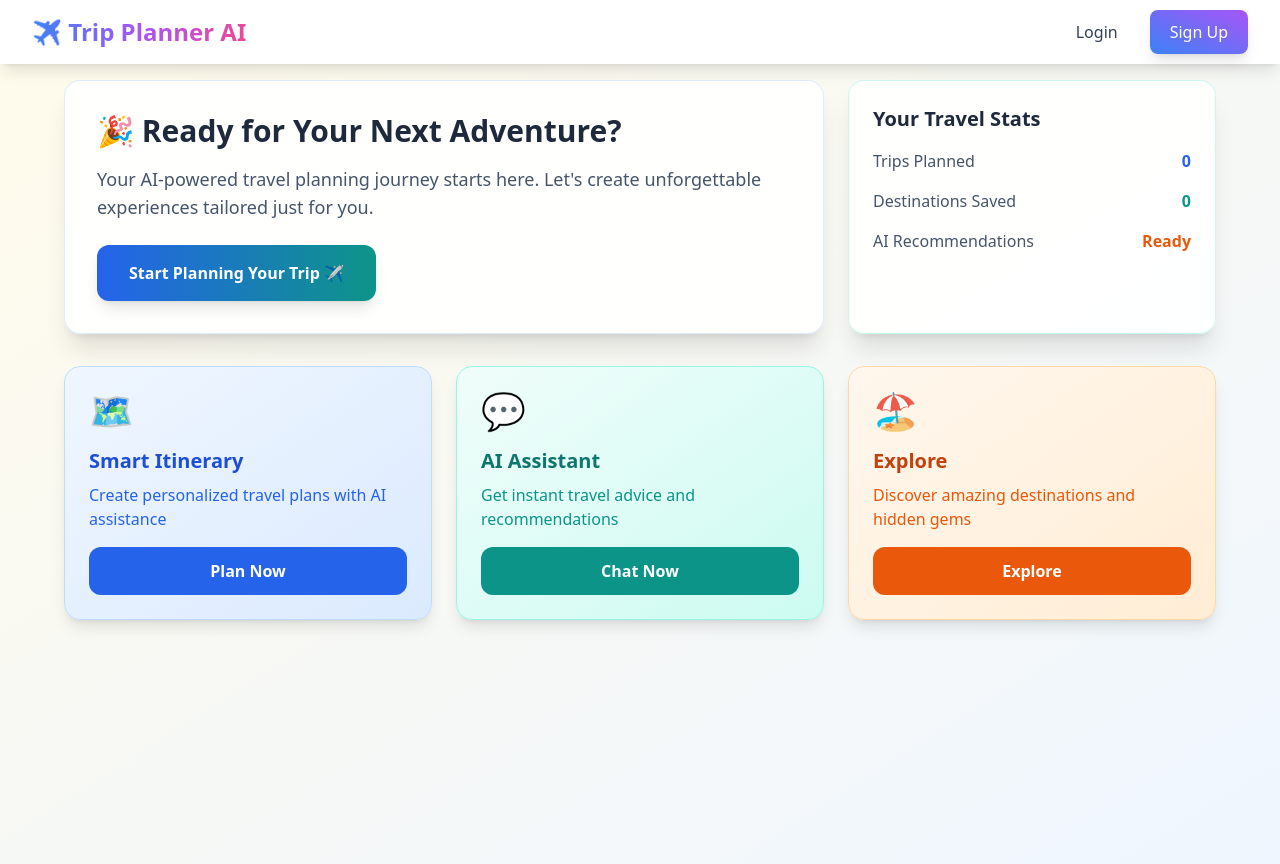
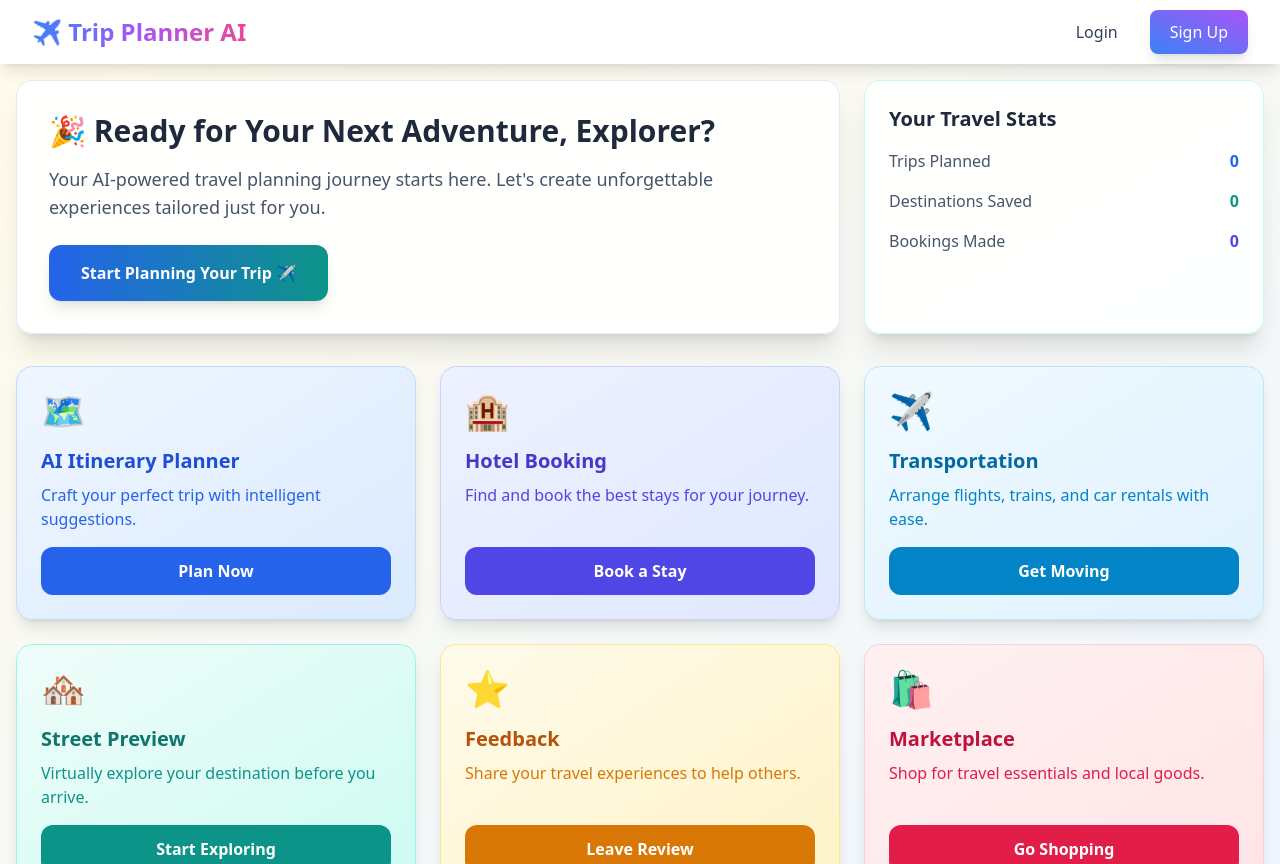
Before and after one commit to DharanSJIT/sih-ai-tourism, a React (Vite) app: page /dashboard in a window 1280 px wide. Built offline with nearby package versions, Linux system fonts and the light colour scheme; no server answers.

Commit message:
first commit

```diff
--- a/src/App.jsx
+++ b/src/App.jsx
@@ -8,7 +8,7 @@ import { auth } from "./firebase";
 // Import your page and component files
 import Welcome from "./pages/Welcome";
 import Login from "./pages/Login";
-import SignUp from "./pages/SignUp";
+import SignUp from "./pages/Signup";
 import Dashboard from "./components/Dashboard";
 import Navbar from "./components/Navbar";
 
--- a/src/components/Dashboard.jsx
+++ b/src/components/Dashboard.jsx
@@ -7,6 +7,101 @@ import { auth } from "../firebase";
 export default function Dashboard() {
   const navigate = useNavigate();
   const [user] = useAuthState(auth);
+
+  // Array of features to be displayed as cards
+  // This makes the dashboard easily scalable and maintainable
+  const features = [
+    {
+      icon: "🗺️",
+      title: "AI Itinerary Planner",
+      description: "Craft your perfect trip with intelligent suggestions.",
+      buttonText: "Plan Now",
+      theme: {
+        from: "from-blue-50",
+        to: "to-blue-100",
+        border: "border-blue-200",
+        titleText: "text-blue-700",
+        descText: "text-blue-600",
+        buttonBg: "bg-blue-600",
+        buttonHover: "hover:bg-blue-700",
+      },
+    },
+    {
+      icon: "🏨",
+      title: "Hotel Booking",
+      description: "Find and book the best stays for your journey.",
+      buttonText: "Book a Stay",
+      theme: {
+        from: "from-indigo-50",
+        to: "to-indigo-100",
+        border: "border-indigo-200",
+        titleText: "text-indigo-700",
+        descText: "text-indigo-600",
+        buttonBg: "bg-indigo-600",
+        buttonHover: "hover:bg-indigo-700",
+      },
+    },
+    {
+      icon: "✈️",
+      title: "Transportation",
+      description: "Arrange flights, trains, and car rentals with ease.",
+      buttonText: "Get Moving",
+      theme: {
+        from: "from-sky-50",
+        to: "to-sky-100",
+        border: "border-sky-200",
+        titleText: "text-sky-700",
+        descText: "text-sky-600",
+        buttonBg: "bg-sky-600",
+        buttonHover: "hover:bg-sky-700",
+      },
+    },
+    {
+      icon: "🏘️",
+      title: "Street Preview",
+      description: "Virtually explore your destination before you arrive.",
+      buttonText: "Start Exploring",
+      theme: {
+        from: "from-teal-50",
+        to: "to-teal-100",
+        border: "border-teal-200",
+        titleText: "text-teal-700",
+        descText: "text-teal-600",
+        buttonBg: "bg-teal-600",
+        buttonHover: "hover:bg-teal-700",
+      },
+    },
+    {
+      icon: "⭐",
+      title: "Feedback",
+      description: "Share your travel experiences to help others.",
+      buttonText: "Leave Review",
+      theme: {
+        from: "from-amber-50",
+        to: "to-amber-100",
+        border: "border-amber-200",
+        titleText: "text-amber-700",
+        descText: "text-amber-600",
+        buttonBg: "bg-amber-600",
+        buttonHover: "hover:bg-amber-700",
+      },
+    },
+    {
+      icon: "🛍️",
+      title: "Marketplace",
+      description: "Shop for travel essentials and local goods.",
+      buttonText: "Go Shopping",
+      theme: {
+        from: "from-rose-50",
+        to: "to-rose-100",
+        border: "border-rose-200",
+        titleText: "text-rose-700",
+        descText: "text-rose-600",
+        buttonBg: "bg-rose-600",
+        buttonHover: "hover:bg-rose-700",
+      },
+    },
+  ];
 
   const handleSignOut = async () => {
     try {
@@ -18,20 +113,19 @@ export default function Dashboard() {
   };
 
   return (
-    <div className="min-h-screen bg-gradient-to-br from-amber-50 to-blue-50 p-4 absolute top-[8vh] w-full max-h-[92vh]">
-      <div className="max-w-6xl mx-auto">
-        {/* Header */}
-
-
-        {/* Main Dashboard Content */}
-        <div className="grid grid-cols-1 lg:grid-cols-3 gap-6">
+    <div className="min-h-screen bg-gradient-to-br from-amber-50 to-blue-50 p-4 absolute top-[8vh] w-full max-h-[92vh] overflow-y-auto">
+      <div className="max-w-7xl mx-auto">
+        {/* Header Section */}
+        <div className="grid grid-cols-1 lg:grid-cols-3 gap-6 mb-8">
           {/* Welcome Card */}
           <div className="lg:col-span-2 bg-white/90 backdrop-blur-sm rounded-2xl p-8 shadow-xl border border-blue-200/50">
             <h2 className="text-3xl font-bold text-slate-800 mb-4">
-              🎉 Ready for Your Next Adventure?
+              🎉 Ready for Your Next Adventure,{" "}
+              {user ? user.displayName?.split(" ")[0] : "Explorer"}?
             </h2>
             <p className="text-slate-600 mb-6 text-lg">
-              Your AI-powered travel planning journey starts here. Let's create unforgettable experiences tailored just for you.
+              Your AI-powered travel planning journey starts here. Let's create
+              unforgettable experiences tailored just for you.
             </p>
             <button className="bg-gradient-to-r from-blue-600 to-teal-600 text-white px-8 py-4 rounded-xl font-bold hover:from-blue-700 hover:to-teal-700 transition shadow-lg">
               Start Planning Your Trip ✈️
@@ -40,7 +134,9 @@ export default function Dashboard() {
 
           {/* Quick Stats */}
           <div className="bg-white/90 backdrop-blur-sm rounded-2xl p-6 shadow-xl border border-teal-200/50">
-            <h3 className="text-xl font-bold text-slate-800 mb-4">Your Travel Stats</h3>
+            <h3 className="text-xl font-bold text-slate-800 mb-4">
+              Your Travel Stats
+            </h3>
             <div className="space-y-4">
               <div className="flex justify-between items-center">
                 <span className="text-slate-600">Trips Planned</span>
@@ -51,41 +147,36 @@ export default function Dashboard() {
                 <span className="font-bold text-teal-600">0</span>
               </div>
               <div className="flex justify-between items-center">
-                <span className="text-slate-600">AI Recommendations</span>
-                <span className="font-bold text-orange-600">Ready</span>
+                <span className="text-slate-600">Bookings Made</span>
+                <span className="font-bold text-indigo-600">0</span>
               </div>
             </div>
           </div>
         </div>
 
-        {/* Feature Cards */}
-        <div className="grid grid-cols-1 md:grid-cols-2 lg:grid-cols-3 gap-6 mt-8">
-          <div className="bg-gradient-to-br from-blue-50 to-blue-100 rounded-2xl p-6 shadow-lg border border-blue-200 hover:shadow-xl transition-all duration-300 transform hover:scale-105">
-            <div className="text-4xl mb-4">🗺️</div>
-            <h3 className="font-bold text-blue-700 mb-2 text-xl">Smart Itinerary</h3>
-            <p className="text-blue-600 mb-4">Create personalized travel plans with AI assistance</p>
-            <button className="w-full bg-blue-600 text-white py-3 rounded-xl hover:bg-blue-700 transition font-semibold">
-              Plan Now
-            </button>
-          </div>
-
-          <div className="bg-gradient-to-br from-teal-50 to-teal-100 rounded-2xl p-6 shadow-lg border border-teal-200 hover:shadow-xl transition-all duration-300 transform hover:scale-105">
-            <div className="text-4xl mb-4">💬</div>
-            <h3 className="font-bold text-teal-700 mb-2 text-xl">AI Assistant</h3>
-            <p className="text-teal-600 mb-4">Get instant travel advice and recommendations</p>
-            <button className="w-full bg-teal-600 text-white py-3 rounded-xl hover:bg-teal-700 transition font-semibold">
-              Chat Now
-            </button>
-          </div>
-
-          <div className="bg-gradient-to-br from-orange-50 to-orange-100 rounded-2xl p-6 shadow-lg border border-orange-200 hover:shadow-xl transition-all duration-300 transform hover:scale-105">
-            <div className="text-4xl mb-4">🏖️</div>
-            <h3 className="font-bold text-orange-700 mb-2 text-xl">Explore</h3>
-            <p className="text-orange-600 mb-4">Discover amazing destinations and hidden gems</p>
-            <button className="w-full bg-orange-600 text-white py-3 rounded-xl hover:bg-orange-700 transition font-semibold">
-              Explore
-            </button>
-          </div>
+        {/* Feature Cards Section */}
+        <div className="grid grid-cols-1 md:grid-cols-2 lg:grid-cols-3 gap-6">
+          {features.map((feature, index) => (
+            <div
+              key={index}
+              className={`bg-gradient-to-br ${feature.theme.from} ${feature.theme.to} rounded-2xl p-6 shadow-lg border ${feature.theme.border} hover:shadow-2xl transition-all duration-300 transform hover:-translate-y-2 flex flex-col`}
+            >
+              <div className="text-4xl mb-4">{feature.icon}</div>
+              <h3
+                className={`font-bold ${feature.theme.titleText} mb-2 text-xl`}
+              >
+                {feature.title}
+              </h3>
+              <p className={`${feature.theme.descText} mb-4 flex-grow`}>
+                {feature.description}
+              </p>
+              <button
+                className={`w-full ${feature.theme.buttonBg} text-white py-3 rounded-xl ${feature.theme.buttonHover} transition font-semibold mt-auto`}
+              >
+                {feature.buttonText}
+              </button>
+            </div>
+          ))}
         </div>
       </div>
     </div>
```
